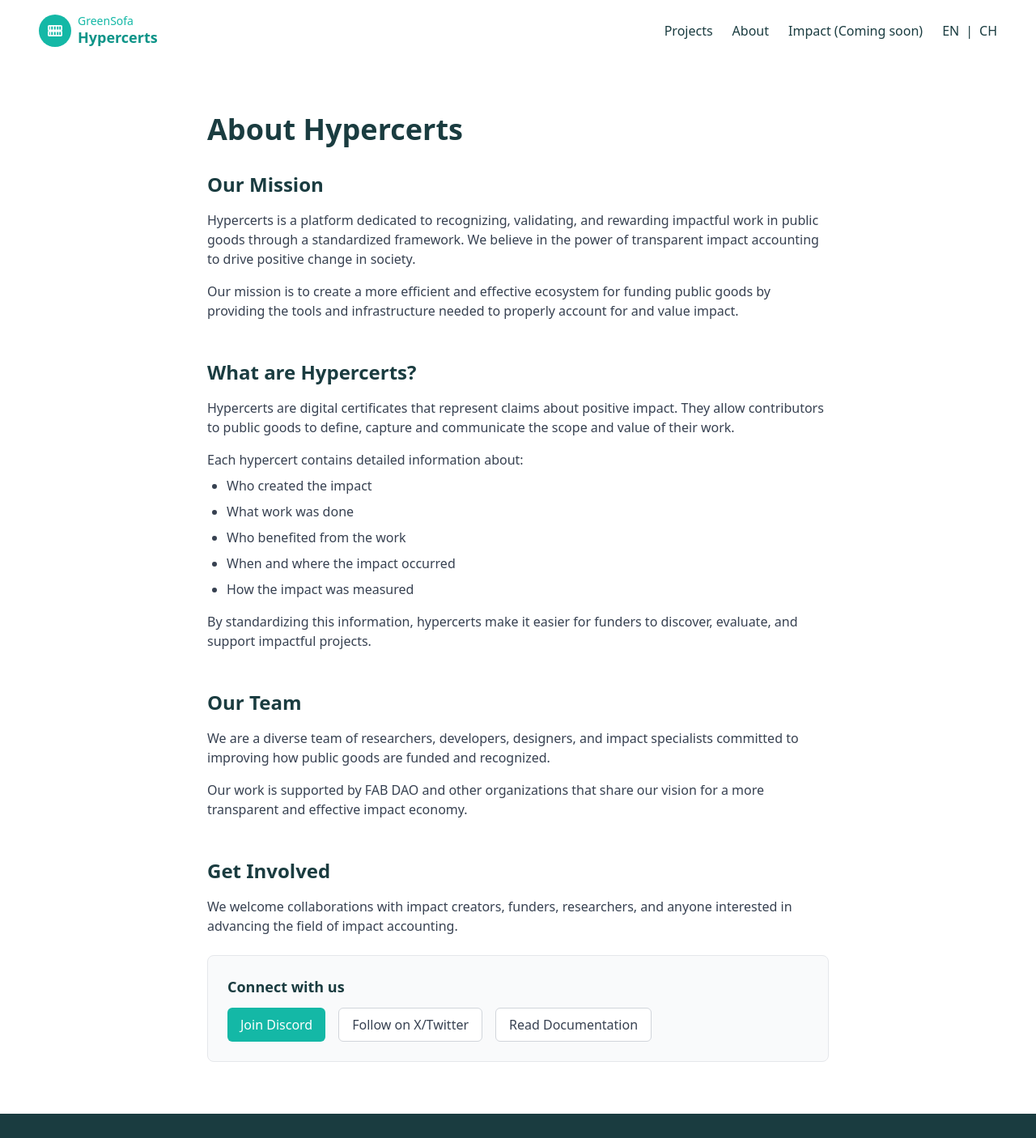
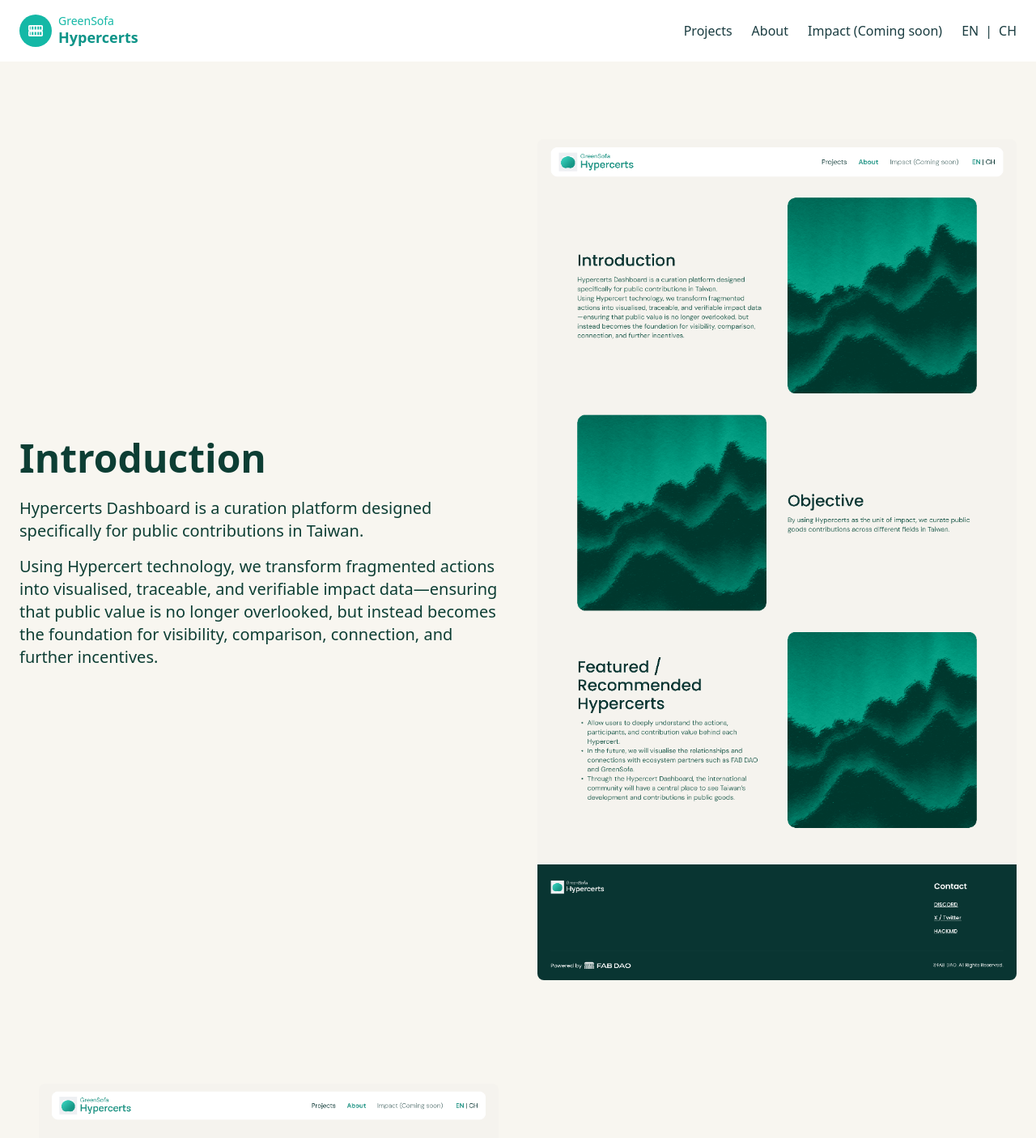
Before and after one commit to FABDAOtw/FABDAOtw.github.io, a React app: page /about in a window 1280 px wide. Shown: the top 1406 px of the page at 81% size. Built offline with nearby package versions, Linux system fonts and the light colour scheme; the HTML template or start-up script is replaced by a standard one.

Commit message:
[Magic Patterns] Updated from 'Scroll-triggered Number Scramble Effect'

```diff
--- a/package.json
+++ b/package.json
@@ -13,7 +13,8 @@
     "react": "^18.3.1",
     "react-dom": "^18.3.1",
     "react-router-dom": "^6.26.2",
-    "lucide-react": "^0.441.0"
+    "lucide-react": "^0.441.0",
+    "react-intersection-observer": "^9.13.1"
   },
   "devDependencies": {
     "@types/node": "^20.11.18",
--- a/src/components/Header.tsx
+++ b/src/components/Header.tsx
@@ -1,7 +1,7 @@
 import React from 'react';
 import { Link } from 'react-router-dom';
 export function Header() {
-  return <header className="w-full bg-white py-4 px-6 md:px-12">
+  return <header className="w-full bg-white py-4 px-4 md:px-5 lg:px-6">
       <div className="max-w-7xl mx-auto flex flex-wrap items-center justify-between">
         <div className="flex items-center">
           <Link to="/" className="flex items-center">
@@ -19,7 +19,7 @@
           </Link>
         </div>
         <nav className="flex items-center">
-          <ul className="flex flex-wrap space-x-6 text-[#1A3C40]">
+          <ul className="flex flex-wrap space-x-2 md:space-x-4 lg:space-x-6 text-[#1A3C40]">
             <li>
               <Link to="/" className="font-medium hover:text-teal-600">
                 Projects
--- a/src/components/Hero.tsx
+++ b/src/components/Hero.tsx
@@ -1,11 +1,11 @@
 import React from 'react';
 export function Hero() {
-  return <section className="w-full py-10 px-6 md:px-12">
+  return <section className="w-full py-10 px-4 md:px-5 lg:px-6">
       <div className="max-w-4xl mx-auto text-center">
-        <h1 className="text-4xl md:text-5xl font-bold text-[#1A3C40] mb-4">
+        <h1 className="text-3xl md:text-4xl lg:text-5xl font-semibold text-[#1A3C40] mb-4">
           See the act. Track the fact
         </h1>
-        <p className="text-lg text-[#1A3C40] opacity-80">
+        <p className="text-base md:text-lg lg:text-xl text-[#1A3C40] opacity-80">
           The Hypercerts Dashboard documents and verifies local public good
           contributions in Taiwan — turning actions into traceable facts and
           shared value.
--- a/src/components/StatsSection.tsx
+++ b/src/components/StatsSection.tsx
@@ -14,8 +14,8 @@
     label: 'FUNDING (USD)',
     value: '$4,200,000'
   }];
-  return <section className="w-full px-6 md:px-12 mb-10">
-      <div className="max-w-7xl mx-auto grid grid-cols-1 md:grid-cols-2 lg:grid-cols-4 gap-4">
+  return <section className="w-full px-4 md:px-5 lg:px-6 mb-10">
+      <div className="max-w-7xl mx-auto grid grid-cols-1 md:grid-cols-2 lg:grid-cols-4 gap-2 md:gap-4 lg:gap-8">
         {stats.map((stat, index) => <StatsCard key={index} label={stat.label} value={stat.value} />)}
       </div>
     </section>;
--- a/src/pages/About.tsx
+++ b/src/pages/About.tsx
@@ -2,98 +2,79 @@
 import { Header } from '../components/Header';
 import { Footer } from '../components/Footer';
 export function About() {
-  return <div className="flex flex-col min-h-screen w-full bg-white">
+  return <div className="flex flex-col min-h-screen w-full bg-[#f8f6f0]">
       <Header />
-      <main className="flex-1">
-        <div className="max-w-7xl mx-auto px-6 md:px-12 py-12 md:py-16">
-          <div className="max-w-3xl mx-auto">
-            <h1 className="text-3xl md:text-4xl font-bold text-[#1A3C40] mb-8">
-              About Hypercerts
-            </h1>
-            <div className="mb-12">
-              <h2 className="text-xl md:text-2xl font-semibold text-[#1A3C40] mb-4">
-                Our Mission
-              </h2>
-              <p className="text-gray-700 mb-4">
-                Hypercerts is a platform dedicated to recognizing, validating,
-                and rewarding impactful work in public goods through a
-                standardized framework. We believe in the power of transparent
-                impact accounting to drive positive change in society.
+      <main className="flex-1 pt-8 pb-16">
+        {/* Introduction Section */}
+        <section className="px-4 md:px-5 lg:px-6 py-16">
+          <div className="max-w-7xl mx-auto flex flex-col md:flex-row items-center gap-12">
+            <div className="md:w-1/2">
+              <h1 className="text-3xl md:text-4xl lg:text-5xl font-bold text-[#0d3e34] mb-6">
+                Introduction
+              </h1>
+              <p className="text-base md:text-lg lg:text-xl text-[#0d3e34] mb-4">
+                Hypercerts Dashboard is a curation platform designed
+                specifically for public contributions in Taiwan.
               </p>
-              <p className="text-gray-700">
-                Our mission is to create a more efficient and effective
-                ecosystem for funding public goods by providing the tools and
-                infrastructure needed to properly account for and value impact.
+              <p className="text-base md:text-lg lg:text-xl text-[#0d3e34] mb-4">
+                Using Hypercert technology, we transform fragmented actions into
+                visualised, traceable, and verifiable impact data—ensuring that
+                public value is no longer overlooked, but instead becomes the
+                foundation for visibility, comparison, connection, and further
+                incentives.
               </p>
             </div>
-            <div className="mb-12">
-              <h2 className="text-xl md:text-2xl font-semibold text-[#1A3C40] mb-4">
-                What are Hypercerts?
+            <div className="md:w-1/2">
+              <img src="/image.png" alt="Wavy green pattern" className="w-full h-auto rounded-lg" />
+            </div>
+          </div>
+        </section>
+        {/* Objective Section */}
+        <section className="px-6 md:px-12 py-16 bg-[#f8f6f0]">
+          <div className="max-w-7xl mx-auto flex flex-col md:flex-row-reverse items-center gap-12">
+            <div className="md:w-1/2">
+              <h2 className="text-3xl md:text-4xl font-bold text-[#0d3e34] mb-6">
+                Objective
               </h2>
-              <p className="text-gray-700 mb-4">
-                Hypercerts are digital certificates that represent claims about
-                positive impact. They allow contributors to public goods to
-                define, capture and communicate the scope and value of their
-                work.
-              </p>
-              <p className="text-gray-700">
-                Each hypercert contains detailed information about:
-              </p>
-              <ul className="list-disc pl-6 mt-2 mb-4 text-gray-700 space-y-2">
-                <li>Who created the impact</li>
-                <li>What work was done</li>
-                <li>Who benefited from the work</li>
-                <li>When and where the impact occurred</li>
-                <li>How the impact was measured</li>
-              </ul>
-              <p className="text-gray-700">
-                By standardizing this information, hypercerts make it easier for
-                funders to discover, evaluate, and support impactful projects.
+              <p className="text-[#0d3e34]">
+                By using Hypercerts as the unit of impact, we curate public
+                goods contributions across different fields in Taiwan.
               </p>
             </div>
-            <div className="mb-12">
-              <h2 className="text-xl md:text-2xl font-semibold text-[#1A3C40] mb-4">
-                Our Team
-              </h2>
-              <p className="text-gray-700 mb-4">
-                We are a diverse team of researchers, developers, designers, and
-                impact specialists committed to improving how public goods are
-                funded and recognized.
-              </p>
-              <p className="text-gray-700">
-                Our work is supported by FAB DAO and other organizations that
-                share our vision for a more transparent and effective impact
-                economy.
-              </p>
-            </div>
-            <div>
-              <h2 className="text-xl md:text-2xl font-semibold text-[#1A3C40] mb-4">
-                Get Involved
-              </h2>
-              <p className="text-gray-700 mb-4">
-                We welcome collaborations with impact creators, funders,
-                researchers, and anyone interested in advancing the field of
-                impact accounting.
-              </p>
-              <div className="bg-gray-50 border border-gray-200 rounded-lg p-6 mt-6">
-                <h3 className="font-semibold text-lg text-[#1A3C40] mb-3">
-                  Connect with us
-                </h3>
-                <div className="flex flex-wrap gap-4">
-                  <a href="#" className="inline-flex items-center px-4 py-2 bg-teal-500 text-white rounded-md hover:bg-teal-600 transition-colors">
-                    Join Discord
-                  </a>
-                  <a href="#" className="inline-flex items-center px-4 py-2 bg-white border border-gray-300 text-gray-700 rounded-md hover:bg-gray-50 transition-colors">
-                    Follow on X/Twitter
-                  </a>
-                  <a href="#" className="inline-flex items-center px-4 py-2 bg-white border border-gray-300 text-gray-700 rounded-md hover:bg-gray-50 transition-colors">
-                    Read Documentation
-                  </a>
-                </div>
-              </div>
+            <div className="md:w-1/2">
+              <img src="/image.png" alt="Wavy green pattern" className="w-full h-auto rounded-lg" />
             </div>
           </div>
-        </div>
+        </section>
+        {/* Featured/Recommended Hypercerts Section */}
+        <section className="px-6 md:px-12 py-16 bg-[#f8f6f0]">
+          <div className="max-w-7xl mx-auto flex flex-col md:flex-row items-center gap-12">
+            <div className="md:w-1/2">
+              <h2 className="text-3xl md:text-4xl font-bold text-[#0d3e34] mb-6">
+                Featured / Recommended Hypercerts
+              </h2>
+              <ul className="list-disc pl-5 space-y-4 text-[#0d3e34]">
+                <li>
+                  Allow users to deeply understand the actions, participants,
+                  and contribution value behind each Hypercert.
+                </li>
+                <li>
+                  In the future, we will visualise the relationships and
+                  connections with ecosystem partners such as FAB DAO and
+                  GreenSofa.
+                </li>
+                <li>
+                  Through the Hypercert Dashboard, the international community
+                  will have a central place to see Taiwan's development and
+                  contributions in public goods.
+                </li>
+              </ul>
+            </div>
+            <div className="md:w-1/2">
+              <img src="/image.png" alt="Wavy green pattern" className="w-full h-auto rounded-lg" />
+            </div>
+          </div>
+        </section>
       </main>
       <Footer />
     </div>;
```
Also changed, not shown: src/components/ProjectCard.tsx (+7 -3 lines), src/components/ProjectsSection.tsx (+11 -7 lines), src/components/StatsCard.tsx (+70 -3 lines), public/image.png (added).
